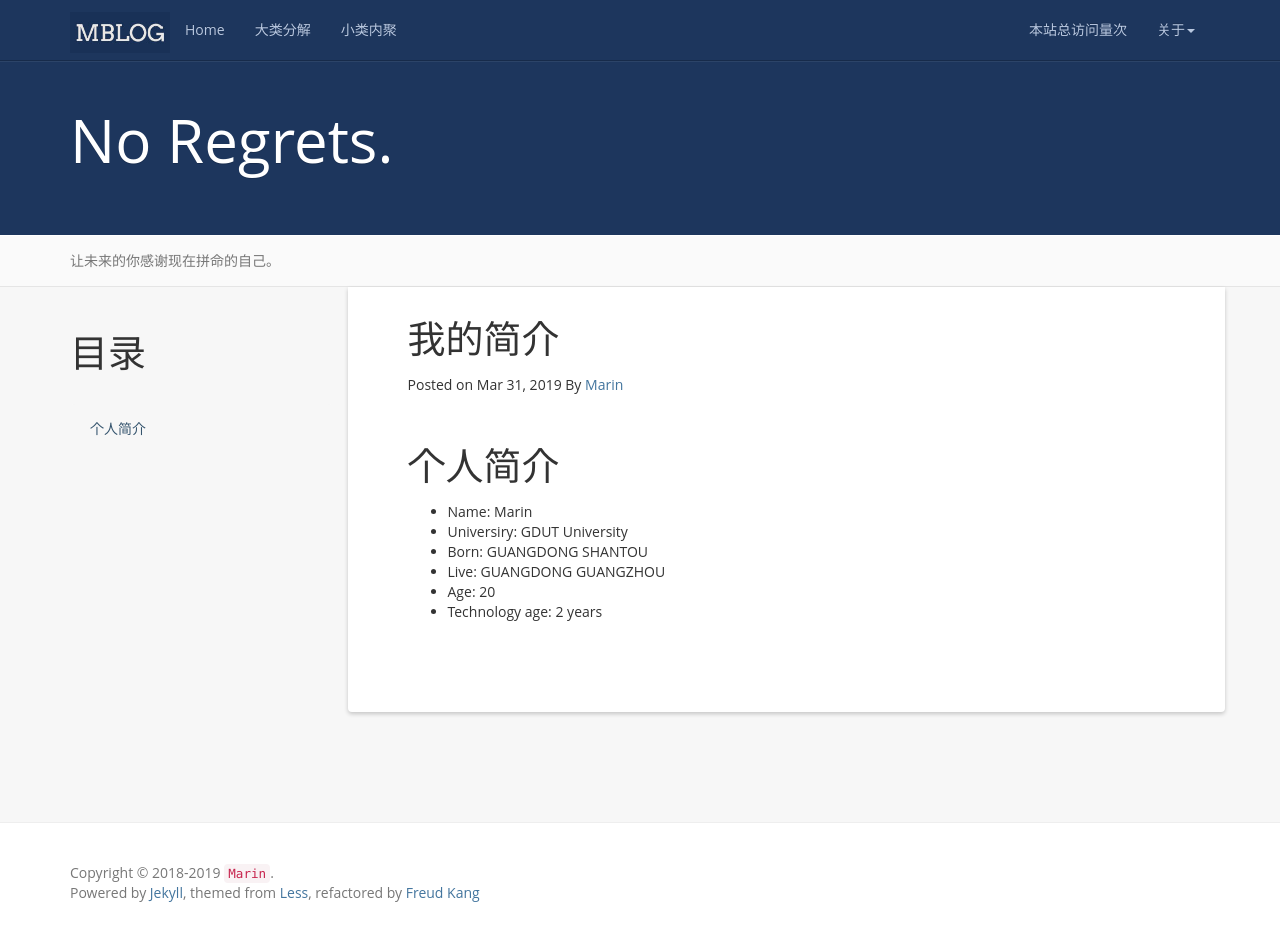
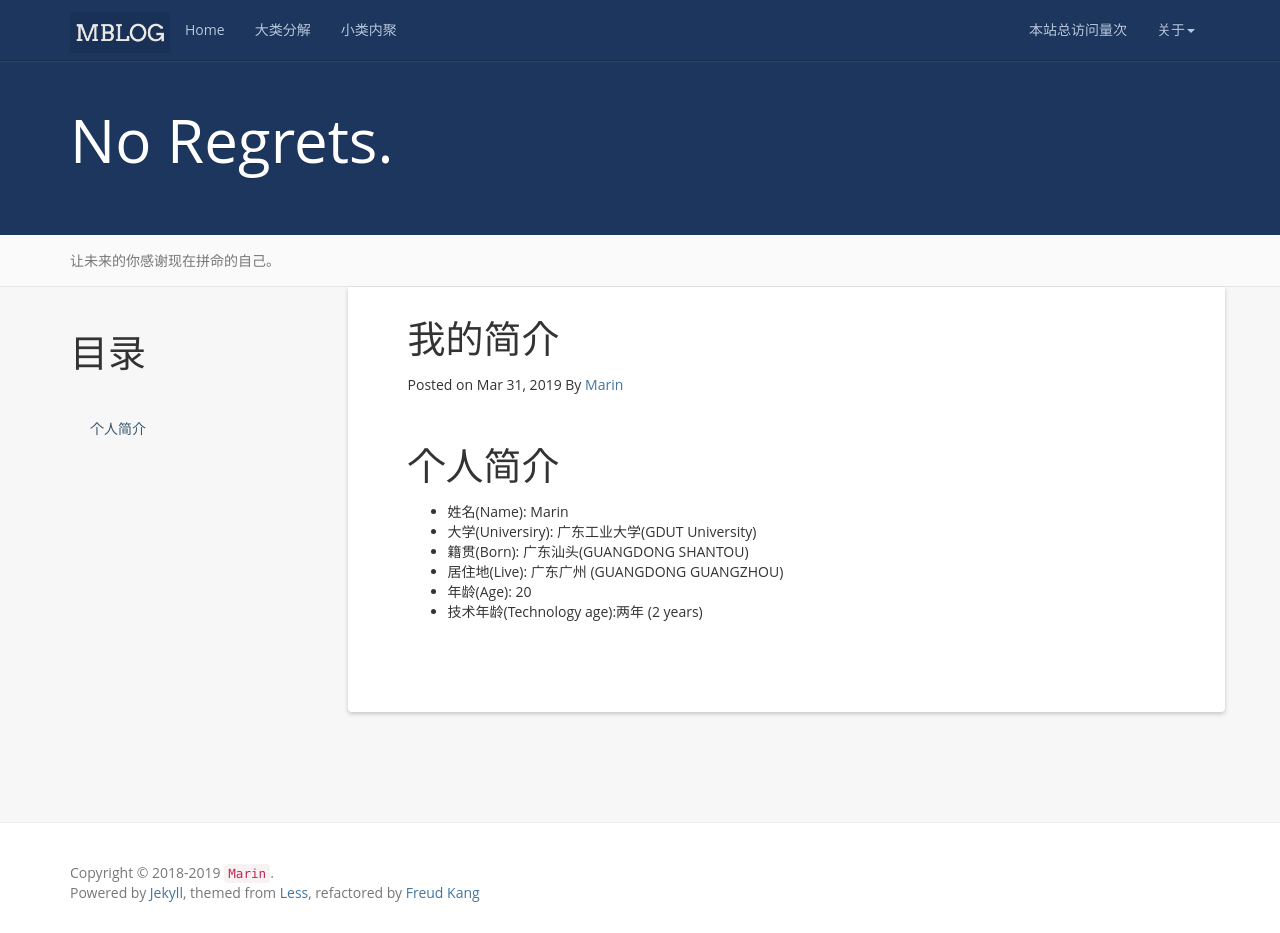
Before and after one commit to itmanmzt/itmanmzt.github.io, a Jekyll site: the page built from author.md, in a window 1280 px wide and 933 px high. Built offline with Jekyll 4.4.1, drawn with Linux system fonts in a browser that asks for light colours; nearby versions of some CDN libraries; a script that is not in the unit is left out; comment, search, counter and statistics services are not loaded.

Commit message:
modify html5

```diff
--- a/author.md
+++ b/author.md
@@ -10,9 +10,9 @@ permalink: /author/
 
 个人简介
 =====================
-+ Name:  Marin<br>
-+ Universiry:  GDUT University<br>
-+ Born:  GUANGDONG SHANTOU<br>
-+ Live:  GUANGDONG GUANGZHOU<br>
-+ Age:  20<br>
-+ Technology age: 2 years<br>
++ 姓名(Name):  Marin
++ 大学(Universiry):  广东工业大学(GDUT University)
++ 籍贯(Born):  广东汕头(GUANGDONG SHANTOU)
++ 居住地(Live): 广东广州 (GUANGDONG GUANGZHOU)
++ 年龄(Age):  20
++ 技术年龄(Technology age):两年 (2 years)
```
Also changed, not shown: books.md (+5 -0 lines).
